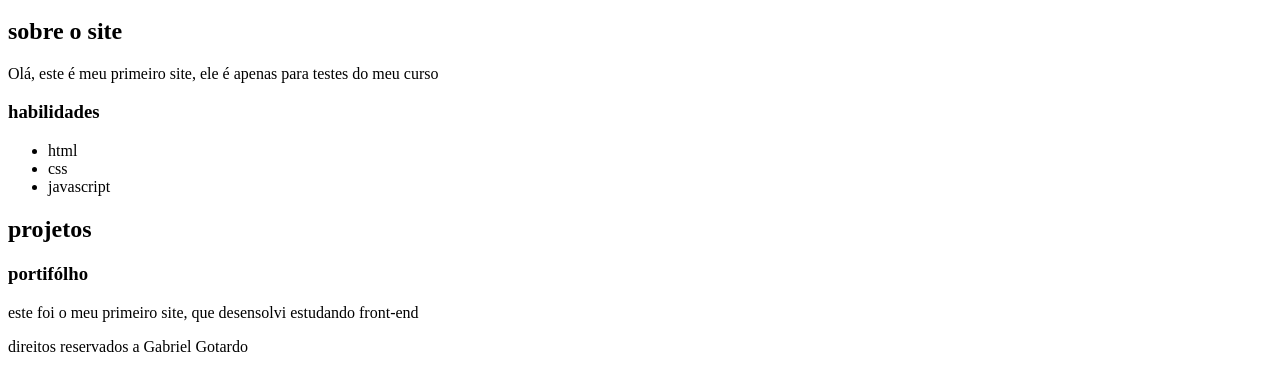
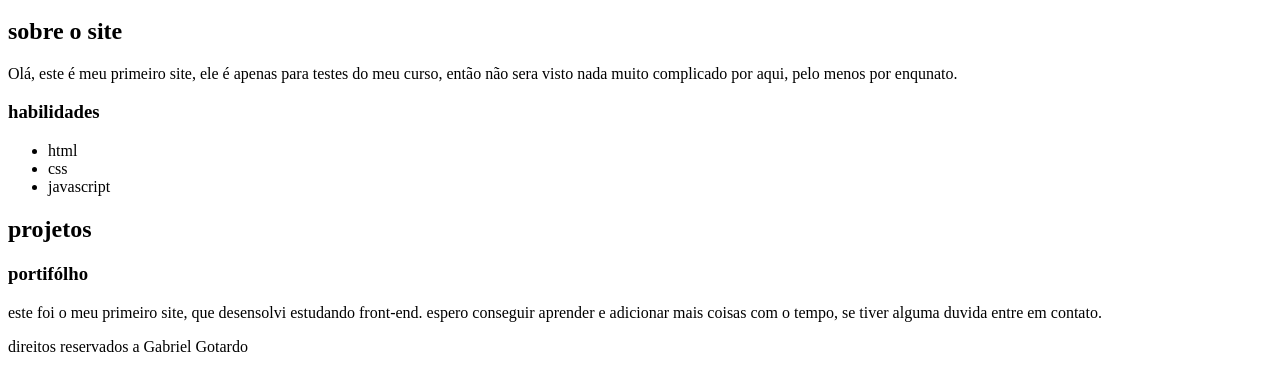
Before and after one commit to AxlFlow/site, a plain HTML site: page index.html in a window 1280 px wide. Shown: the part 136-508 px from the top of the page. Drawn offline with Linux system fonts and the light colour scheme.

Commit message:
Update index.html

```diff
--- a/index.html
+++ b/index.html
@@ -25,7 +25,7 @@
         <h1>sobre o site</h1>
         <article>
             <p>
-                Olá, este é meu primeiro site, ele é apenas para testes do meu curso
+                Olá, este é meu primeiro site, ele é apenas para testes do meu curso, então não sera visto nada muito complicado por aqui, pelo menos por enqunato.
             </p>
         </article>
         <aside>
@@ -45,7 +45,8 @@
         <article>
             <h3>portifólho</h3>
             <p>
-                este foi o meu primeiro site, que desensolvi estudando front-end
+                este foi o meu primeiro site, que desensolvi estudando front-end.
+                espero conseguir aprender e adicionar mais coisas com o tempo, se tiver alguma duvida entre em contato.
             </p>
         </article>
     </section>
```
